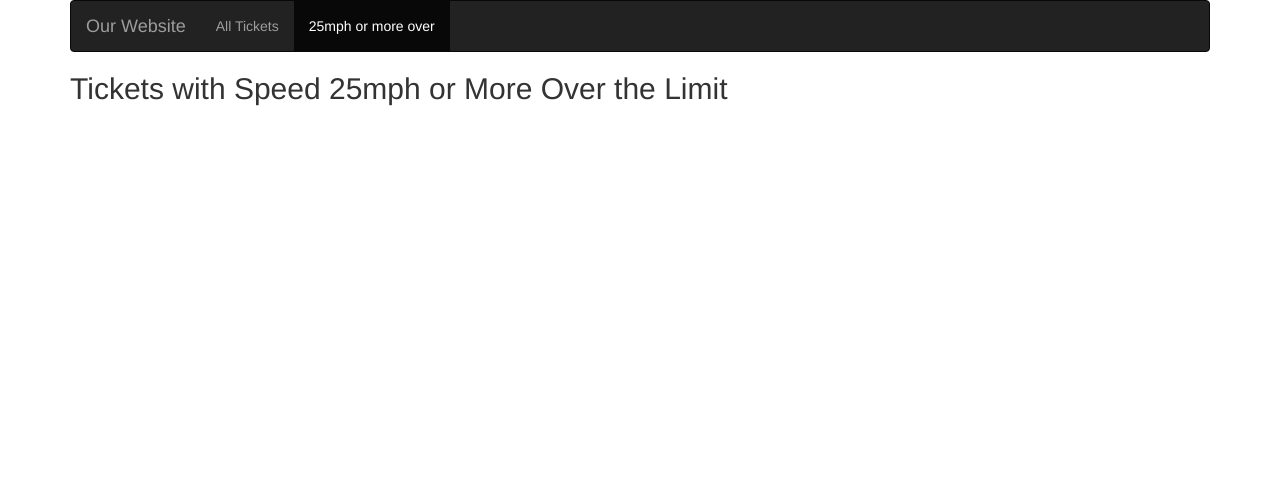
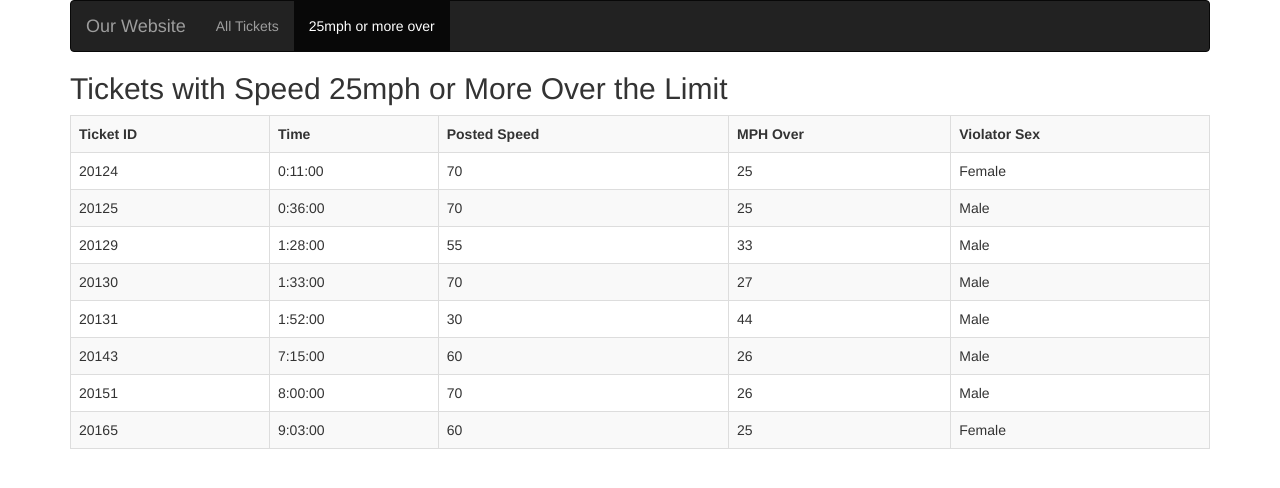
Before and after one commit to mtherofdragons85/traffic, a plain HTML site: page 25over.html in a window 1280 px wide. Drawn offline with nearby package versions, Linux system fonts and the light colour scheme.

Commit message:
Update 25over.html

```diff
--- a/25over.html
+++ b/25over.html
@@ -1,6 +1,5 @@
 <!DOCTYPE html>
 <html lang="en">
-
 
 <head>
   <title>25mph or More Over Tickets</title>
@@ -32,5 +31,53 @@
     <div id="ticketApp">
       <h2>Tickets with Speed 25mph or More Over the Limit</h2>
 
-      <table class="table table-bordere
-        </html>
+      <table class="table table-bordered table-striped">
+        <tr>
+          <th>Ticket ID</th>
+          <th>Time</th>
+          <th>Posted Speed</th>
+          <th>MPH Over</th>
+          <th>Violator Sex</th>
+        </tr>
+        <tr v-for="ticket in filteredTickets" :key="ticket.tid">
+          <td>{{ ticket.tid }}</td>
+          <td>{{ ticket.stop_time }}</td>
+          <td>{{ ticket.posted_speed }}</td>
+          <td>{{ ticket.actual_speed - ticket.posted_speed }}</td>
+          <td>{{ ticket.violator_sex }}</td>
+        </tr>
+      </table>
+    </div> <!-- end ticketApp -->
+  </div> <!-- end container -->
+
+  <script>
+    new Vue({
+      el: '#ticketApp',
+      data() {
+        return {
+          tickets: []
+        }
+      },
+      created() {
+        this.getData()
+      },
+      computed: {
+        filteredTickets() {
+          return this.tickets.filter(ticket => ticket.actual_speed - ticket.posted_speed >= 25);
+        }
+      },
+      methods: {
+        async getData() {
+          try {
+            const response = await fetch('tickets1.json');
+            this.tickets = await response.json();
+          } catch (error) {
+            console.error('Error fetching data:', error);
+          }
+        },
+      }
+    });
+  </script>
+</body>
+
+</html>
```
